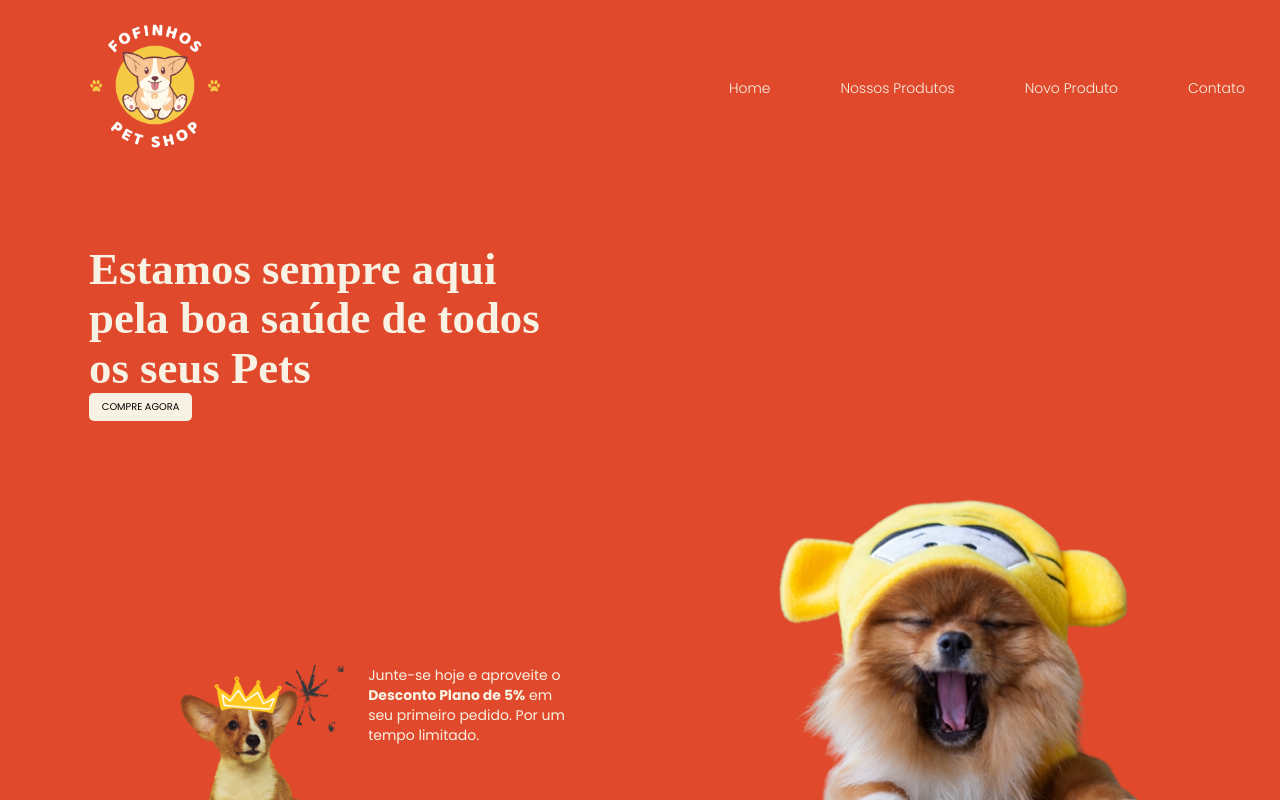
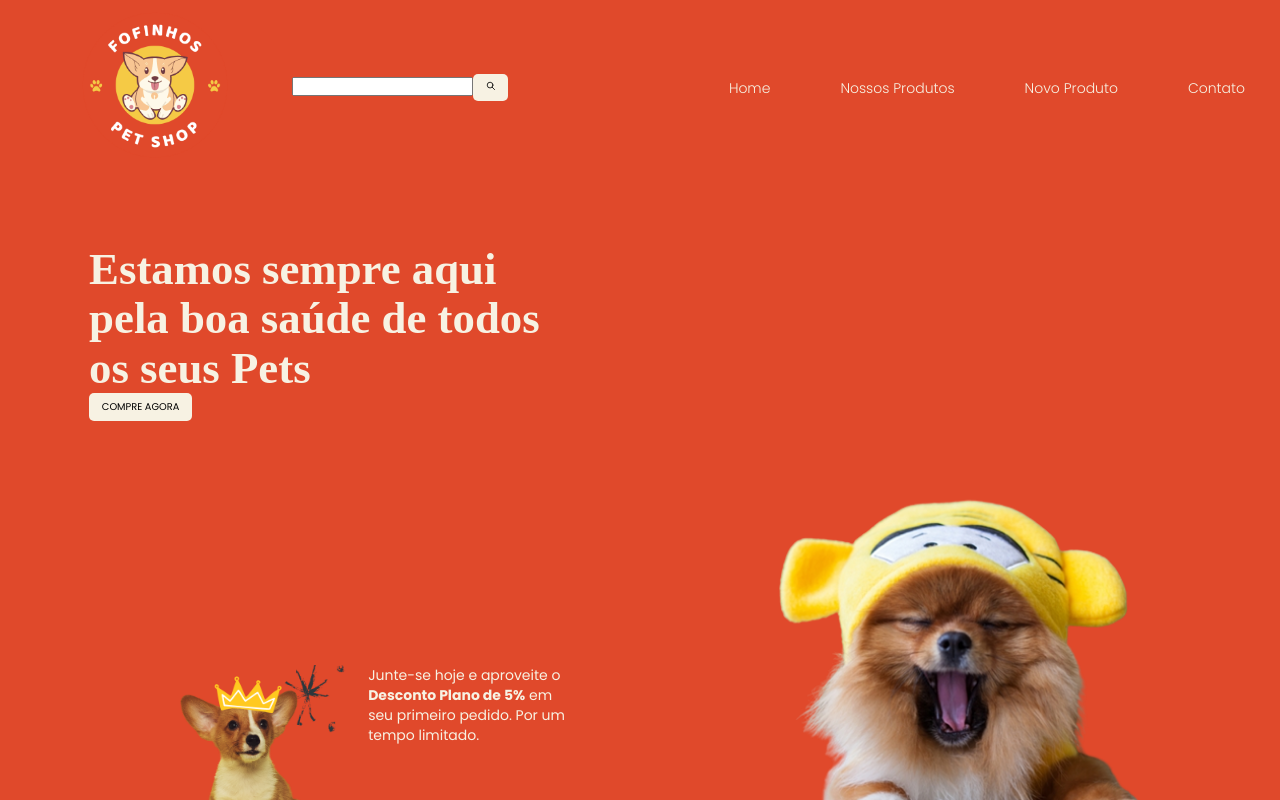
Before and after one commit to Solangelis/petShopToti, a React (Vite) app in the folder cliente/: page / in a window 1280 px wide. Shown: the top 800 px of the page. Built offline with nearby package versions, Linux system fonts and the light colour scheme; no server answers; a web font is replaced by a local one.

Commit message:
agregando buscador en pagina tienda

```diff
--- a/cliente/src/components/Navbar/Navbar.elemns.js
+++ b/cliente/src/components/Navbar/Navbar.elemns.js
@@ -54,3 +54,7 @@ export const MenuItemLink = styled.div`
   cursor: pointer;
   transition: 0.5s all ease;
   `;
+
+  export const BuscadorContainer = styled.div`
+    min-width: 350px;
+  `;
--- a/cliente/src/components/Navbar/Navbar.jsx
+++ b/cliente/src/components/Navbar/Navbar.jsx
@@ -1,4 +1,6 @@
-import React from 'react';
+import { useState } from 'react';
+import { HiOutlineSearch } from 'react-icons/hi';
+import { useProdutos } from '../../context/ProdutosProvider';
 import { Link } from 'react-router-dom';
 import {
   Container,
@@ -7,9 +9,15 @@ import {
   Menu,
   MenuItem,
   MenuItemLink,
+  BuscadorContainer,
 } from './Navbar.elemns';
 
 const Navbar = () => {
+  const { handleChangeResult } = useProdutos();
+
+
+
+
   return (
     <Container>
       <Wrapper>
@@ -18,7 +26,19 @@ const Navbar = () => {
             <img src='../../public/fofinhos.png' alt='' />
           </Link>
         </LogoContainer>
-
+        <BuscadorContainer>
+          <form onSubmit={(e) => e.preventDefault()}>
+            <input
+              type='text'
+              name='search'
+              id='search'
+              onChange={handleChangeResult}
+            />
+            <button>
+              <HiOutlineSearch />
+            </button>
+          </form>
+        </BuscadorContainer>
         <Menu>
           <MenuItem>
             <MenuItemLink>
--- a/cliente/src/components/ProdutosCards/ProdutosCards.jsx
+++ b/cliente/src/components/ProdutosCards/ProdutosCards.jsx
@@ -1,10 +1,16 @@
+import { useProdutos } from '../../context/ProdutosProvider'
 import '../ProdutosCards/ProdutosCards.css'
 
+
+
 export default function ProdutosCards({ image, titulo, categoria, valor, onClick }) {
+  const { produtos } = useProdutos()
+  console.log(produtos);
+
   return (
     <div className='cardShop_container' onClick={onClick}>
       <div className='imgShop_container'>
-        <img src={image} alt='' />
+        <img src={image} alt={titulo} />
       </div>
       <div className='shopCard_info'>
         <h4> {titulo} </h4>
@@ -16,3 +22,14 @@ export default function ProdutosCards({ image, titulo, categoria, valor, onClick
     </div>
   );
 }
+/* {produtos.map((produto) => (
+                <ProdutosCards
+                  key={produto._id}
+                  image={produto.image.secure_url}
+                  titulo={produto.titulo}
+                  categoria={produto.categoria}
+                  valor={produto.valor}
+                  produtos={produtos}
+                  onClick={() => navigate(`/produtos/${produto._id}`)}
+                />
+              ))} */
--- a/cliente/src/context/ProdutosProvider.jsx
+++ b/cliente/src/context/ProdutosProvider.jsx
@@ -16,21 +16,20 @@ export const useProdutos = () => {
   return contexto;
 };
 
-
 export const ProdutosProvider = ({ children }) => {
-
   const navigate = useNavigate();
   const [produtos, setProdutos] = useState([]);
+  const [search, setSearch] = useState([]);
 
   const getProducts = async () => {
     const res = await obterReqProdutos();
     setProdutos(res.data);
+    setSearch(res.data);
   };
 
   const createProduct = async (produto) => {
     const res = await criarReqProdutos(produto);
     setProdutos([...produtos, res.data]);
-
   };
 
   const deleteProduct = async (id) => {
@@ -42,26 +41,37 @@ export const ProdutosProvider = ({ children }) => {
   const getProduct = async (id) => {
     try {
       const res = await obterReqProduto(id);
-      return res.data
+      return res.data;
     } catch (error) {
-      console.log(error)
-
+      console.log(error);
     }
-  }
+  };
 
   const updateProduct = async (id, produto) => {
     try {
-      const res = await updateReqProdutos(id, produto)
-      setProdutos(produtos.map((produto) => produto._id === id ? res.data : produto))
+      const res = await updateReqProdutos(id, produto);
+      setProdutos(
+        produtos.map((produto) => (produto._id === id ? res.data : produto))
+      );
     } catch (error) {
-      console.error({'Message': error})
+      console.error({ Message: error });
     }
-
-  }
+  };
 
   useEffect(() => {
     getProducts();
   }, []);
+
+  const handleChangeResult = (e) => {
+    if (!e.target.value) return setSearch(produtos);
+
+    const searchResult = produtos.filter(
+      (produto) =>
+        produto.titulo.toLowerCase().includes(e.target.value) ||
+        produto.descripcao.toLowerCase().includes(e.target.value)
+    );
+    setSearch(searchResult);
+  };
 
   return (
     <produtosContext.Provider
@@ -73,6 +83,9 @@ export const ProdutosProvider = ({ children }) => {
         getProducts,
         getProduct,
         updateProduct,
+        handleChangeResult,
+        search,
+        setSearch,
       }}
     >
       <header>
--- a/cliente/src/pages/Tienda.jsx
+++ b/cliente/src/pages/Tienda.jsx
@@ -5,8 +5,23 @@ import { useNavigate } from 'react-router-dom'
 import '../pages/syles/Tienda.css'
 
 export default function Tienda() {
-  const { produtos } = useProdutos();
+  const { produtos,  handleSearchResult, search, setSearch } = useProdutos();
   const navigate = useNavigate()
+
+  // console.log(setSearch)
+  // console.log(handleSearchResult);
+  const result = search.map((produto) => (
+    <ProdutosCards
+      key={produto._id}
+      image={produto.image.secure_url}
+      titulo={produto.titulo}
+      categoria={produto.categoria}
+      valor={produto.valor}
+      onClick={() => navigate(`/produtos/${produto._id}`)}
+    />
+  ));
+  const productList = result?.length ? result : <article><p>Produto Nao Encontrado</p></article>
+
 
 
 
@@ -25,7 +40,7 @@ export default function Tienda() {
               <select name='categorias' id='filter_cat'>
                 <option value='cachorros'>Cachorros</option>
                 <option value='gatos'>Gatos</option>
-                <option value='cohelios'>Cohelios</option>
+                <option value='cohelios'>Cohelhos</option>
                 <option value='passaros'>Pássaros</option>
                 <option value='peixes'>Peixes</option>
               </select>
@@ -36,17 +51,7 @@ export default function Tienda() {
           <h1>Nossa Tienda</h1>
           <div className='shop_produtos_container'>
             <div className='produtos_container'>
-              {produtos.map((produto) => (
-                <ProdutosCards
-                  key={produto._id}
-                  image={produto.image.secure_url}
-                  titulo={produto.titulo}
-                  categoria={produto.categoria}
-                  valor={produto.valor}
-                  produtos={produtos}
-                  onClick={() => navigate(`/produtos/${produto._id}`)}
-                />
-              ))}
+              {productList}
             </div>
           </div>
         </main>
```
